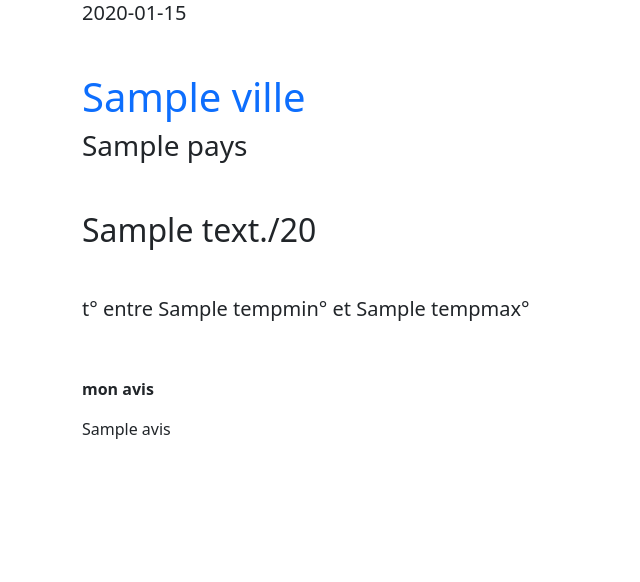
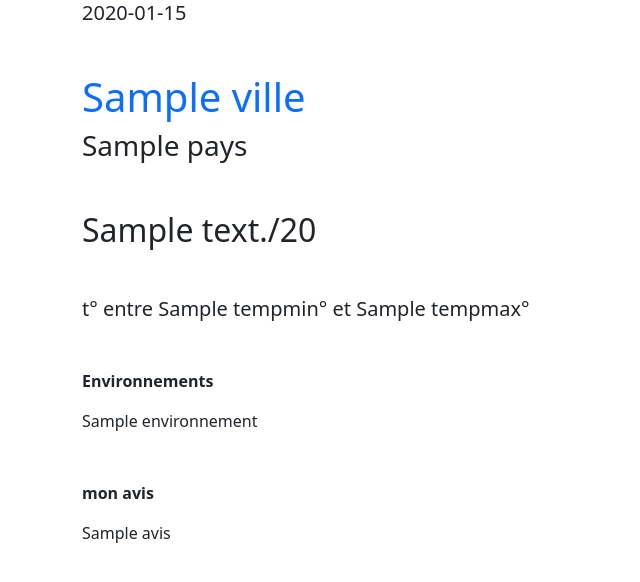
Before and after one commit to diegoalvesferreira-sio/mesvoyages, a Symfony app: template templates/pages/voyage.html.twig in a window 1280 px wide. Shown: the part 167-749 px from the top of the page, without its empty margins (0-640 px from the left). Run offline with Twig, Linux system fonts and the light colour scheme; the template is opened without the code that fills it: most values are stand-ins (such as "Sample title", 1, 10 or a date in 2020); some libraries are stand-ins or nearby versions.

Commit message:
"Phase 17 : ORM (utilisation du lien entre les tables, partie front)

```diff
--- a/templates/pages/voyage.html.twig
+++ b/templates/pages/voyage.html.twig
@@ -12,6 +12,10 @@
                 <h2 class="text-danger mt-5">{{ visite.note }}/20</h2>
             {% endif %}
             <h5 class="mt-5">t° entre {{ visite.tempmin }}° et {{ visite.tempmax }}°</h5>
+            <p class="mt-5"><strong>Environnements</strong></p>
+            {% for environnement in visite.environnements %}
+                {{ environnement.nom }}
+            {% endfor %}
         </div>
         <div class="col">
 
```
